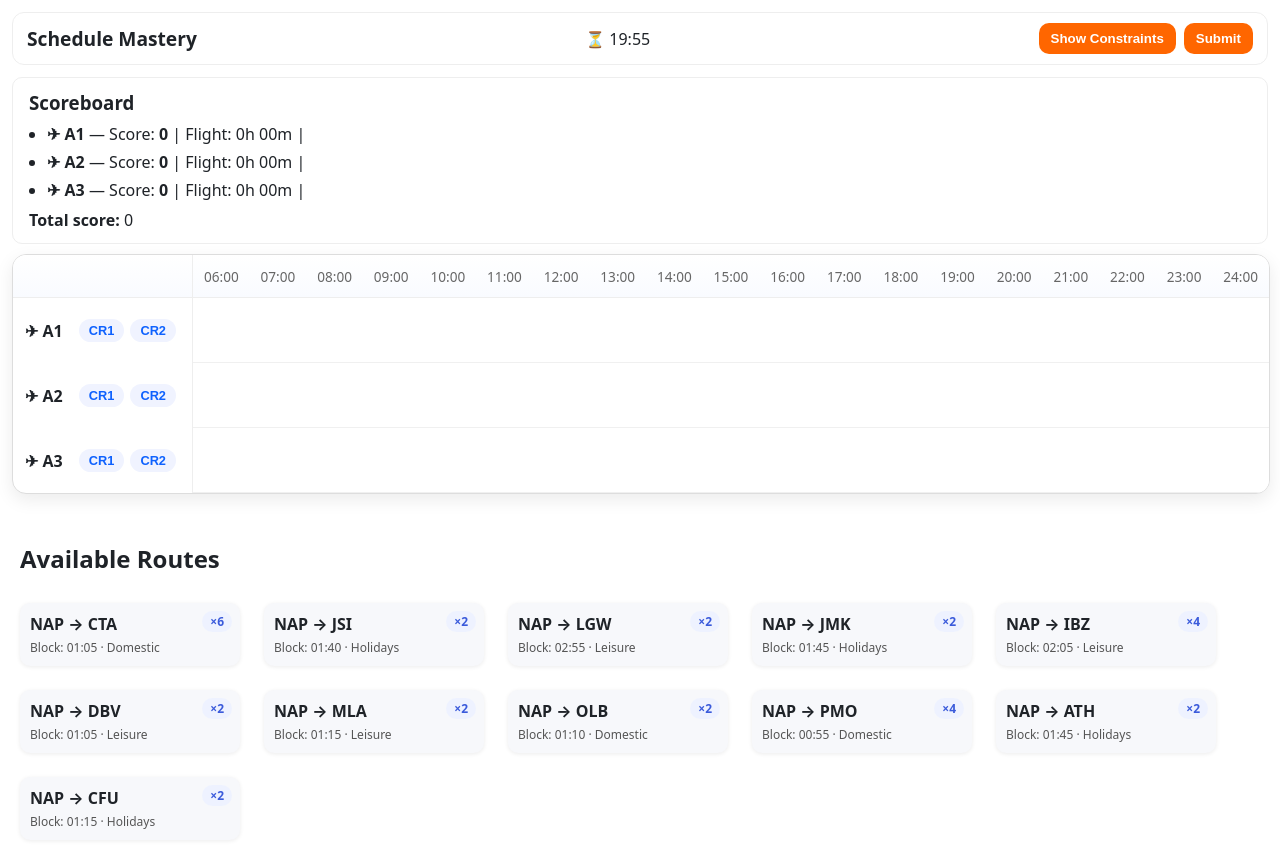
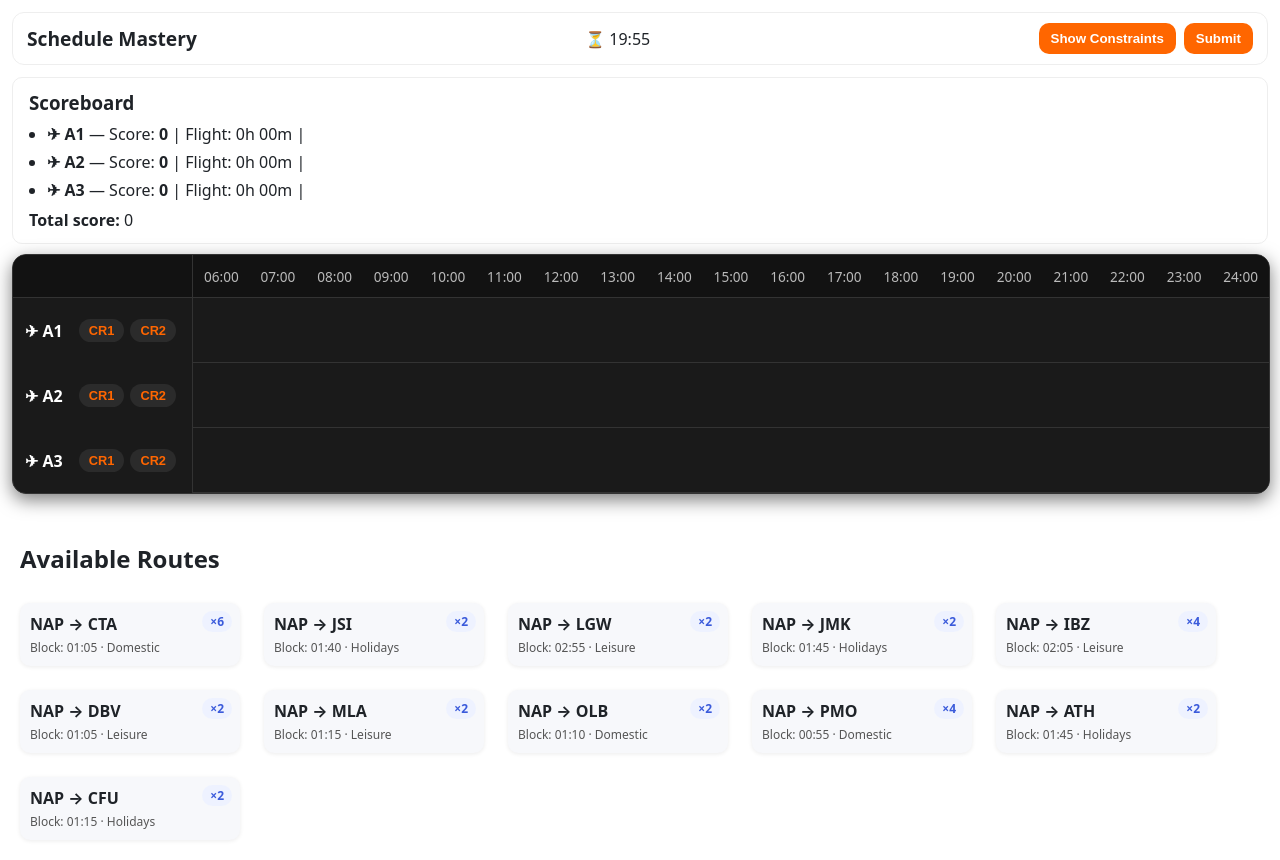
Before and after one commit to aleoliveto/scheduling, a React (Create React App) app: page / in a window 1280 px wide. Built offline with nearby package versions, Linux system fonts and the light colour scheme.

Commit message:
Update GanttSchedule.scss

```diff
--- a/src/components/GanttSchedule.scss
+++ b/src/components/GanttSchedule.scss
@@ -1,17 +1,18 @@
 .gantt-container {
-  --row-height: 64px; /* a bit taller to give breathing room */
-  --grid: #e8e8e8;
-  --segment: #0f62fe;
-  --segment-turn: #a8b3bf;
-  --danger: #ff4d4f;
-  --warning: #faad14;
+  --row-height: 64px;
+  --grid: #333;
+  --segment: #ff6600;
+  --segment-turn: #555;
+  --danger: #8b2b2b;
+  --warning: #ffa500;
 
   width: 100%;
-  border: 1px solid #ddd;
+  border: 1px solid #333;
   border-radius: 14px;
   overflow: hidden;
-  background: #fff;
-  box-shadow: 0 6px 18px rgba(0,0,0,0.08);
+  background: #1a1a1a;
+  box-shadow: 0 6px 18px rgba(0,0,0,0.5);
+  color: #f0f0f0;
 }
 
 .timeline-header {
@@ -20,51 +21,110 @@
   position: sticky;
   top: 0;
   z-index: 2;
-  background: linear-gradient(180deg, #ffffff, #f9fbff);
-  border-bottom: 1px solid #eee;
+  background: #121212;
+  border-bottom: 1px solid #333;
 }
 
-.aircraft-label-placeholder { height: 42px; border-right: 1px solid #eee; }
+.aircraft-label-placeholder {
+  height: 42px;
+  border-right: 1px solid #333;
+}
 
 .timeline-hour {
-  height: 42px; display: flex; align-items: center; justify-content: center;
-  font-size: .85rem; color: #666; position: relative;
+  height: 42px;
+  display: flex;
+  align-items: center;
+  justify-content: center;
+  font-size: .85rem;
+  color: #bbb;
+  position: relative;
 }
-.timeline-hour::after { content:""; position:absolute; right:0; top:42px; bottom:0; width:1px; background: var(--grid); }
+.timeline-hour::after {
+  content:"";
+  position:absolute;
+  right:0;
+  top:42px;
+  bottom:0;
+  width:1px;
+  background: var(--grid);
+}
 
 .aircraft-row {
-  display: grid; grid-template-columns: 180px 1fr; min-height: var(--row-height);
+  display: grid;
+  grid-template-columns: 180px 1fr;
+  min-height: var(--row-height);
 }
 .aircraft-label {
-  display:flex; align-items:center; gap:8px; padding:0 12px; border-right:1px solid #eee; font-weight:600; white-space:nowrap;
+  display:flex;
+  align-items:center;
+  gap:8px;
+  padding:0 12px;
+  border-right:1px solid #333;
+  font-weight:600;
+  white-space:nowrap;
+  color:#fff;
 }
 
-/* (legacy) small orange button – safe to keep */
+/* small orange button */
 .crew-swap-btn {
-  margin-left: 6px; font-size:.75rem; border:0; border-radius:999px; padding:4px 8px;
-  background:#ff6600; color:#fff; cursor:pointer;
+  margin-left: 6px;
+  font-size:.75rem;
+  border:0;
+  border-radius:999px;
+  padding:4px 8px;
+  background:#ff6600;
+  color:#fff;
+  cursor:pointer;
 }
-.crew-swap-btn:hover{ opacity:.9; }
+.crew-swap-btn:hover { background:#e65c00; }
 
-/* New: explicit next-crew selector */
-.crew-choice{
-  display:flex; align-items:center; gap:6px; margin-left: 8px; font-size:.8rem;
+/* next-crew selector */
+.crew-choice {
+  display:flex;
+  align-items:center;
+  gap:6px;
+  margin-left: 8px;
+  font-size:.8rem;
 }
-.crew-choice button{
-  border:0; border-radius:999px; padding:4px 8px; background:#f0f3ff; color:#0f62fe; cursor:pointer;
+.crew-choice button {
+  border:0;
+  border-radius:999px;
+  padding:4px 8px;
+  background:#2b2b2b;
+  color:#ff6600;
+  cursor:pointer;
 }
-.crew-choice button:hover{ background:#e4e9ff; }
+.crew-choice button:hover { background:#3a3a3a; }
 
-.timeline { position:relative; min-height:var(--row-height); border-bottom:1px solid #f0f0f0; background:#fff; }
-.timeline.over { outline:2px dashed rgba(255,102,0,.5); outline-offset:-2px; }
+.timeline {
+  position:relative;
+  min-height:var(--row-height);
+  border-bottom:1px solid #333;
+  background:#1a1a1a;
+}
+.timeline.over {
+  outline:2px dashed rgba(255,102,0,.5);
+  outline-offset:-2px;
+}
 
 /* segments */
 .segment {
-  position:absolute; height:40px; top:8px; border-radius:10px; display:flex; align-items:center;
-  padding:0 10px 0 12px; padding-right:80px; gap:10px;
-  box-shadow:0 4px 10px rgba(0,0,0,0.1);
-  user-select:none; -webkit-user-select:none; touch-action:none;
-  transform:translateZ(0); will-change:left, width; z-index:1; /* base z for flights */
+  position:absolute;
+  height:40px;
+  top:8px;
+  border-radius:10px;
+  display:flex;
+  align-items:center;
+  padding:0 10px 0 12px;
+  padding-right:80px;
+  gap:10px;
+  box-shadow:0 4px 10px rgba(0,0,0,0.4);
+  user-select:none;
+  -webkit-user-select:none;
+  touch-action:none;
+  transform:translateZ(0);
+  will-change:left, width;
+  z-index:1;
 }
 
 .segment.outbound { background: var(--segment); color:#fff; z-index:2; }
@@ -72,68 +132,94 @@
 .segment.late { background: var(--warning); color:#222; z-index:2; }
 .segment.curfew { background: var(--danger); color:#fff; z-index:2; }
 
-/* thin turnaround band positioned below flights */
-.turn-band{
+.turn-band {
   position:absolute;
   left:0; right:0;
-  top:46px;           /* sits under the 40px flight bars (8px top + 40px + a little gap) */
+  top:46px;
   height:8px;
   background: var(--segment-turn);
   border-radius:6px;
   opacity:.85;
 }
 
-/* crew-change chip on dashed mini segment */
-.segment.crew-change{
+/* crew-change chip */
+.segment.crew-change {
   background: transparent;
   border: 2px dashed #ff6600;
   height: 24px;
   top: 16px;
   z-index: 4;
   padding-right: 12px;
-  overflow: visible; /* let chip overflow tiny marker */
+  overflow: visible;
 }
-.crew-change-chip{
+.crew-change-chip {
   position: absolute;
   left: 50%;
-  transform: translate(-50%, -120%);  /* center above marker */
-  white-space: nowrap;                 /* prevent wrapping */
-  background: #fff;
+  transform: translate(-50%, -120%);
+  white-space: nowrap;
+  background: #1a1a1a;
   color: #ff6600;
   border: 1px solid #ff6600;
   padding: 2px 8px;
   border-radius: 999px;
   box-shadow: 0 1px 2px rgba(0,0,0,0.08);
-  pointer-events: none;                /* never blocks drag */
+  pointer-events: none;
 }
 
-/* text, controls */
-.seg-label{
-  display:block; flex:1; min-width:0; overflow:hidden; white-space:nowrap; text-overflow:ellipsis;
-  font-size: clamp(.68rem, 1.2vw, .88rem); font-weight:600;
+.seg-label {
+  display:block;
+  flex:1;
+  min-width:0;
+  overflow:hidden;
+  white-space:nowrap;
+  text-overflow:ellipsis;
+  font-size: clamp(.68rem, 1.2vw, .88rem);
+  font-weight:600;
+  color: #fff;
 }
 
-.start-select.start-pill{
-  position:absolute; right:42px; top:50%; transform:translateY(-50%);
-  height:24px; line-height:24px; padding:0 6px; font-size:.78rem;
-  border-radius:999px; background:#fff; border:1px solid rgba(255,255,255,0.6);
+.start-select.start-pill {
+  position:absolute;
+  right:42px;
+  top:50%;
+  transform:translateY(-50%);
+  height:24px;
+  line-height:24px;
+  padding:0 6px;
+  font-size:.78rem;
+  border-radius:999px;
+  background:#1a1a1a;
+  border:1px solid #333;
   box-shadow:0 1px 2px rgba(0,0,0,0.12);
 }
 
-.delete-btn{
-  position:absolute; right:6px; top:50%; transform:translateY(-50%);
-  border:0; border-radius:8px; background:rgba(0,0,0,0.65); color:#fff; padding:2px 8px; cursor:pointer; z-index:3;
+.delete-btn {
+  position:absolute;
+  right:6px;
+  top:50%;
+  transform:translateY(-50%);
+  border:0;
+  border-radius:8px;
+  background:rgba(0,0,0,0.65);
+  color:#fff;
+  padding:2px 8px;
+  cursor:pointer;
+  z-index:3;
 }
-.delete-btn:hover{ background:rgba(0,0,0,0.8); }
+.delete-btn:hover { background:rgba(0,0,0,0.8); }
 
-/* outbound-only badge (kept small, left side so it never collides with controls) */
-.crew-badge{
-  position:absolute; left:8px; top:4px;
-  padding:2px 6px; font-size:.7rem; border-radius:999px;
-  background: rgba(255,255,255,0.25); color:#fff; backdrop-filter: blur(2px);
+.crew-badge {
+  position:absolute;
+  left:8px;
+  top:4px;
+  padding:2px 6px;
+  font-size:.7rem;
+  border-radius:999px;
+  background: rgba(255,255,255,0.25);
+  color:#fff;
+  backdrop-filter: blur(2px);
 }
 
-/* compact on narrow screens */
 @media (max-width: 1100px){
   .segment{ height:36px; top:6px; padding-right:72px; }
   .turn-band{ top:44px; }
@@ -142,36 +228,38 @@
   .start-select.start-pill{ height:22px; font-size:.74rem; }
 }
 
-/* ---- Ghost preview styles ---- */
-.segment.preview{
+.segment.preview {
   pointer-events: none;
-  opacity: .28;                 /* light “shadow” look */
+  opacity: .28;
   box-shadow: none;
-  border: 2px dashed rgba(15,98,254,.55);
-  background: rgba(15,98,254,.25);
-  z-index: 5;                   /* above grid */
+  border: 2px dashed rgba(255,102,0,.55);
+  background: rgba(255,102,0,.25);
+  z-index: 5;
 }
-.segment.turnaround.preview{
-  border: 0;
-  background: transparent;
+.segment.turnaround.preview { border: 0; background: transparent; }
+.turn-band.preview { opacity: .5; }
+.segment.preview.invalid {
+  border-color: #8b2b2b;
+  background: rgba(139,43,43,.2);
 }
-.turn-band.preview{
-  opacity: .5;
+
+.crew-toggle {
+  display:flex;
+  align-items:center;
+  gap:6px;
+  margin-left:8px;
 }
-.segment.preview.invalid{
-  border-color: #ff4d4f;
-  background: rgba(255,77,79,.2);
+.crew-toggle button {
+  border:0;
+  border-radius:999px;
+  padding:4px 10px;
+  background:#2b2b2b;
+  color:#ff6600;
+  cursor:pointer;
+  font-weight:600;
+  font-size:.8rem;
 }
-/* toggle pills */
-.crew-toggle{
-  display:flex; align-items:center; gap:6px; margin-left:8px;
-}
-.crew-toggle button{
-  border:0; border-radius:999px; padding:4px 10px;
-  background:#f0f3ff; color:#0f62fe; cursor:pointer; font-weight:600; font-size:.8rem;
-}
-.crew-toggle button.active{ background:#0f62fe; color:#fff; }
-.crew-toggle button:hover{ filter: brightness(0.97); }
+.crew-toggle button.active { background:#ff6600; color:#fff; }
+.crew-toggle button:hover { filter: brightness(0.97); }
 
-/* make Safari/iPad keep the drag */
 .timeline { touch-action: none; }
```
